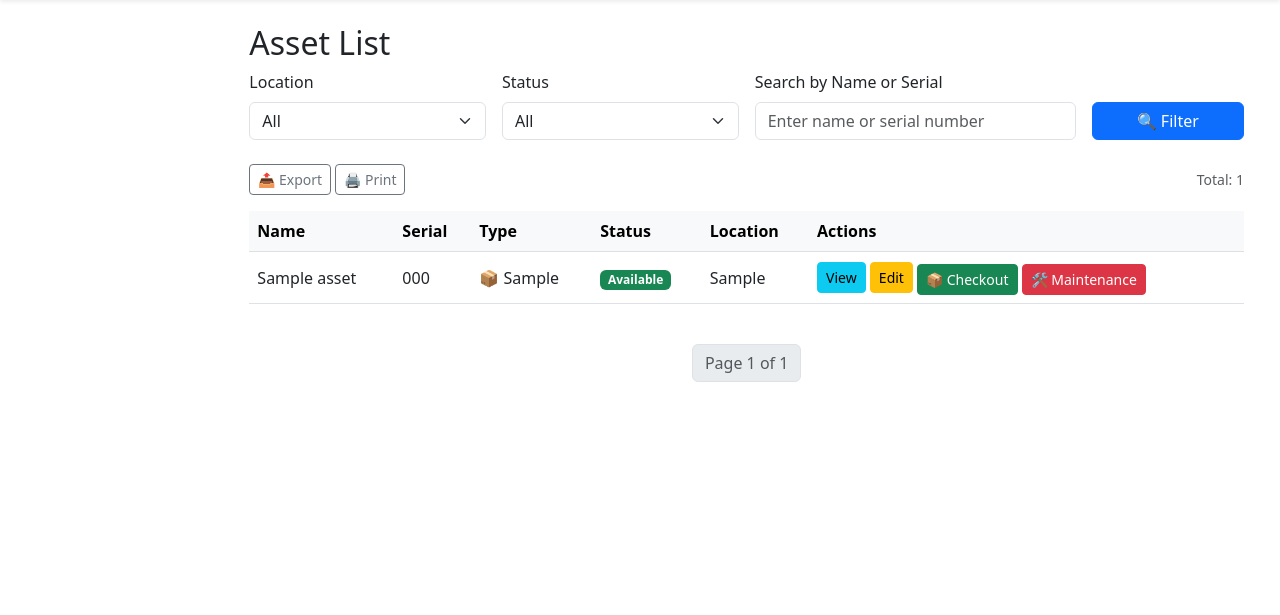
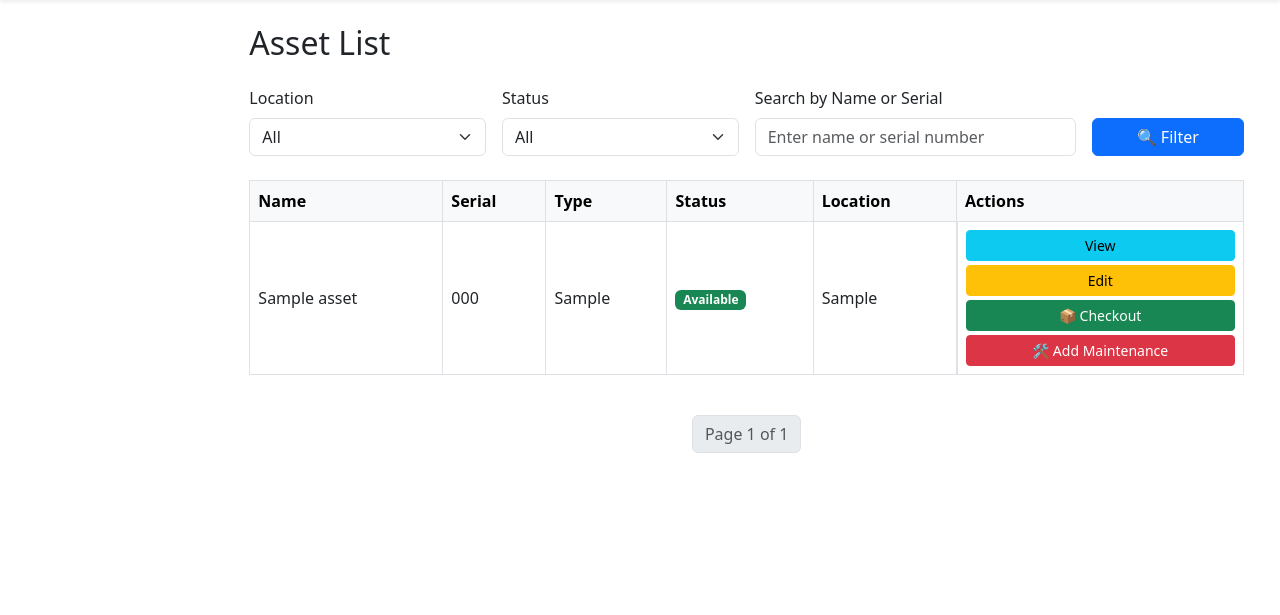
Before and after one commit to Nyakwar-Orera/mamal-inventory-system, a Flask app: page /assets/ in a window 1280 px wide. Shown: the part 56-671 px from the top of the page. Run offline with Flask 3, Linux system fonts and the light colour scheme; a user stored in the database is signed in; tables that the repository leaves empty hold one stand-in row (values such as "Sample post").

Commit message:
Update view_assets.html

```diff
--- a/app/templates/assets/view_assets.html
+++ b/app/templates/assets/view_assets.html
@@ -4,11 +4,12 @@
 
 {% block content %}
 <div class="container mt-4">
-    <h2>Asset List</h2>
+    <h2 class="mb-4">Asset List</h2>
 
     <!-- Filter + Search Form -->
     <form method="get" class="row g-3 align-items-end mb-4">
         {{ filter_form.hidden_tag() }}
+
         <div class="col-md-3">
             {{ filter_form.location.label(class="form-label") }}
             {{ filter_form.location(class="form-select") }}
@@ -26,18 +27,9 @@
         </div>
     </form>
 
-    <!-- Bulk Actions -->
-    <div class="mb-3 d-flex justify-content-between align-items-center">
-        <div>
-            <button class="btn btn-outline-secondary btn-sm">📤 Export</button>
-            <button class="btn btn-outline-secondary btn-sm">🖨️ Print</button>
-        </div>
-        <small class="text-muted">Total: {{ assets.total }}</small>
-    </div>
-
     <!-- Asset Table -->
     <div class="table-responsive">
-        <table class="table table-hover align-middle">
+        <table class="table table-bordered table-hover align-middle">
             <thead class="table-light">
                 <tr>
                     <th>Name</th>
@@ -49,63 +41,42 @@
                 </tr>
             </thead>
             <tbody>
-                {% for asset in assets.items %}
-                <tr class="accordion-toggle" data-bs-toggle="collapse" data-bs-target="#details{{ asset.id }}" aria-expanded="false" aria-controls="details{{ asset.id }}">
+            {% for asset in assets.items %}
+                <tr>
                     <td>{{ asset.name }}</td>
                     <td>{{ asset.serial_number }}</td>
-                    <td>
-                        {% if asset.asset_type == 'desktop' %}🖥️ Desktop
-                        {% elif asset.asset_type == 'laptop' %}💻 Laptop
-                        {% elif asset.asset_type == 'printer' %}📠 Printer
-                        {% else %}📦 {{ asset.asset_type | title }}
-                        {% endif %}
-                    </td>
+                    <td>{{ asset.asset_type }}</td>
                     <td>
                         <span class="badge
                             {% if asset.status == 'Available' %} bg-success
                             {% elif asset.status == 'In-use' %} bg-primary
                             {% elif asset.status == 'Maintenance' %} bg-warning text-dark
                             {% elif asset.status == 'Out of Service' %} bg-danger
-                            {% endif %}">
+                            {% else %} bg-secondary
+                            {% endif %}
+                        ">
                             {{ asset.status }}
                         </span>
                     </td>
                     <td>{{ asset.location }}</td>
-                    <td>
+                    <td class="d-flex flex-column gap-1">
                         <a href="{{ url_for('assets.asset_details', asset_id=asset.id) }}" class="btn btn-info btn-sm">View</a>
                         <a href="{{ url_for('assets.edit_asset', asset_id=asset.id) }}" class="btn btn-warning btn-sm">Edit</a>
 
                         {% if asset.status == 'Available' %}
-                            <a href="{{ url_for('checkout.checkout_asset', asset_id=asset.id) }}" class="btn btn-success btn-sm mt-1">📦 Checkout</a>
+                            <a href="{{ url_for('checkout.checkout_asset', asset_id=asset.id) }}" class="btn btn-success btn-sm">📦 Checkout</a>
                         {% endif %}
 
-                        {% if asset.status not in ['Maintenance', 'Out of Service'] %}
-                            <a href="{{ url_for('maintenance.add_maintenance', asset_id=asset.id) }}" class="btn btn-danger btn-sm mt-1">🛠️ Maintenance</a>
+                        {% if asset.status != 'Maintenance' and asset.status != 'Out of Service' %}
+                            <a href="{{ url_for('maintenance.add_maintenance', asset_id=asset.id) }}" class="btn btn-danger btn-sm">🛠️ Add Maintenance</a>
                         {% else %}
-                            <span class="badge bg-secondary mt-1">Under Maintenance</span>
+                            <span class="badge bg-secondary">Under Maintenance</span>
                         {% endif %}
                     </td>
                 </tr>
-                <tr class="collapse bg-light" id="details{{ asset.id }}">
-                    <td colspan="6">
-                        {% if asset.asset_type == 'desktop' %}
-                        <ul class="list-group list-group-flush">
-                            <li class="list-group-item"><strong>Monitor Serial:</strong> {{ asset.monitor_serial or 'N/A' }}</li>
-                            <li class="list-group-item"><strong>Keyboard Serial:</strong> {{ asset.keyboard_serial or 'N/A' }}</li>
-                            <li class="list-group-item"><strong>Mouse Serial:</strong> {{ asset.mouse_serial or 'N/A' }}</li>
-                            <li class="list-group-item"><strong>CPU Serial:</strong> {{ asset.cpu_serial or 'N/A' }}</li>
-                            <li class="list-group-item"><strong>Main Serial:</strong> {{ asset.serial_number }}</li>
-                            <li class="list-group-item"><strong>Condition:</strong> {{ asset.condition or 'N/A' }}</li>
-                            <li class="list-group-item"><strong>Notes:</strong> {{ asset.notes or 'None' }}</li>
-                        </ul>
-                        {% else %}
-                        <p class="text-muted">Serial: {{ asset.serial_number }}<br>Condition: {{ asset.condition or 'N/A' }}<br>Notes: {{ asset.notes or 'None' }}</p>
-                        {% endif %}
-                    </td>
-                </tr>
-                {% else %}
+            {% else %}
                 <tr><td colspan="6" class="text-center">No assets found.</td></tr>
-                {% endfor %}
+            {% endfor %}
             </tbody>
         </table>
     </div>
@@ -115,13 +86,13 @@
         <ul class="pagination justify-content-center">
             {% if assets.has_prev %}
                 <li class="page-item">
-                    <a class="page-link" href="{{ url_for('assets.view_assets', page=assets.prev_num) }}">Previous</a>
+                    <a class="page-link" href="{{ url_for('assets.view_assets', page=assets.prev_num, **request.args.to_dict()) }}">Previous</a>
                 </li>
             {% endif %}
             <li class="page-item disabled"><span class="page-link">Page {{ assets.page }} of {{ assets.pages }}</span></li>
             {% if assets.has_next %}
                 <li class="page-item">
-                    <a class="page-link" href="{{ url_for('assets.view_assets', page=assets.next_num) }}">Next</a>
+                    <a class="page-link" href="{{ url_for('assets.view_assets', page=assets.next_num, **request.args.to_dict()) }}">Next</a>
                 </li>
             {% endif %}
         </ul>
```
